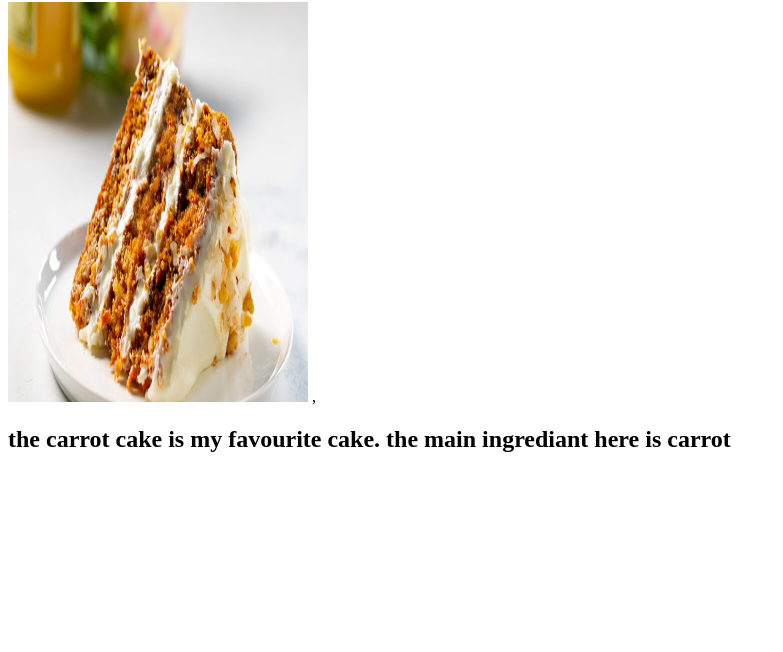
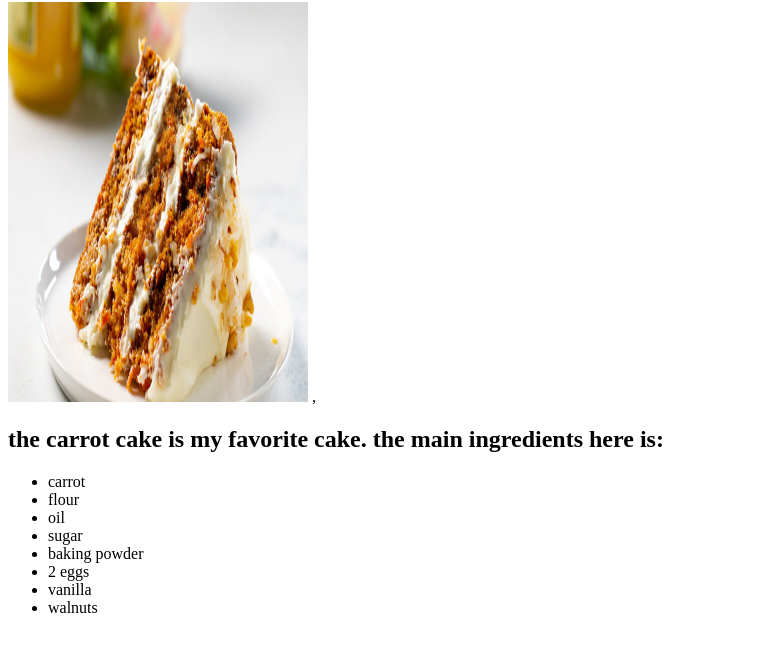
Before and after one commit to HishamO20/odin-recipes, a plain HTML site: page recipes/carrot.html in a window 1280 px wide. Shown: the part 78-730 px from the top of the page, without its empty margins (0-783 px from the left). Drawn offline with Linux system fonts and the light colour scheme.

Commit message:
add new file

```diff
--- a/recipes/carrot.html
+++ b/recipes/carrot.html
@@ -10,6 +10,20 @@
     <img src="images/carrotcake.jpg" alt="carrot cake photo"
     width="300" height="400">
     ,
-    <h2>the carrot cake is my favourite cake. the main ingrediant here is carrot</h2>
+    <h2>the carrot cake is my favorite cake. the main ingredients here is:</h2>
+    <ul>
+        <li>carrot</li>
+        <li>flour</li>
+        <li>oil</li>
+        <li>sugar</li>
+        <li>baking powder</li>
+        <li>2 eggs</li>
+        <li>vanilla</li>
+        <li>walnuts</li>
+
+
+    </ul>
+
+
 </body>
 </html>
```
Also changed, not shown: recipes/images/lasagna.jpg (added), recipes/lasagna.html (added).
